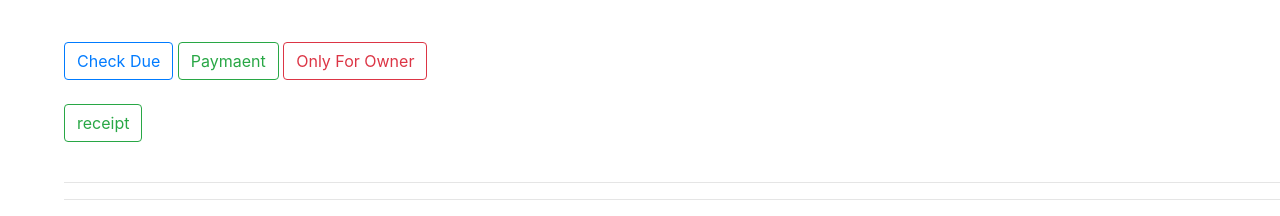
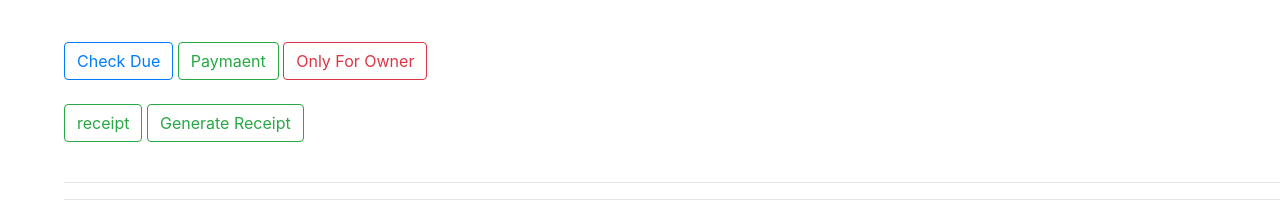
Before and after one commit to cksite/maavaishno, a plain HTML site: page index.html in a window 1280 px wide. Shown: the part 992-1208 px from the top of the page. Drawn offline with nearby package versions, Linux system fonts and the light colour scheme.

Commit message:
Update index.html

```diff
--- a/index.html
+++ b/index.html
@@ -193,6 +193,9 @@
         <a href="https://docs.google.com/spreadsheets/d/1k7xRiS77DHG8hr_4lxGMaA3_6ORZLZAgQm2mbPMmZcs/edit#gid=0">
             <button type="button" class="btn btn-outline-success">receipt</button>
 
+        <a href="https://fruitreceipt.netlify.app/">
+            <button type="button" class="btn btn-outline-success">Generate Receipt</button>
+
 
             <br>
             <br>
```
